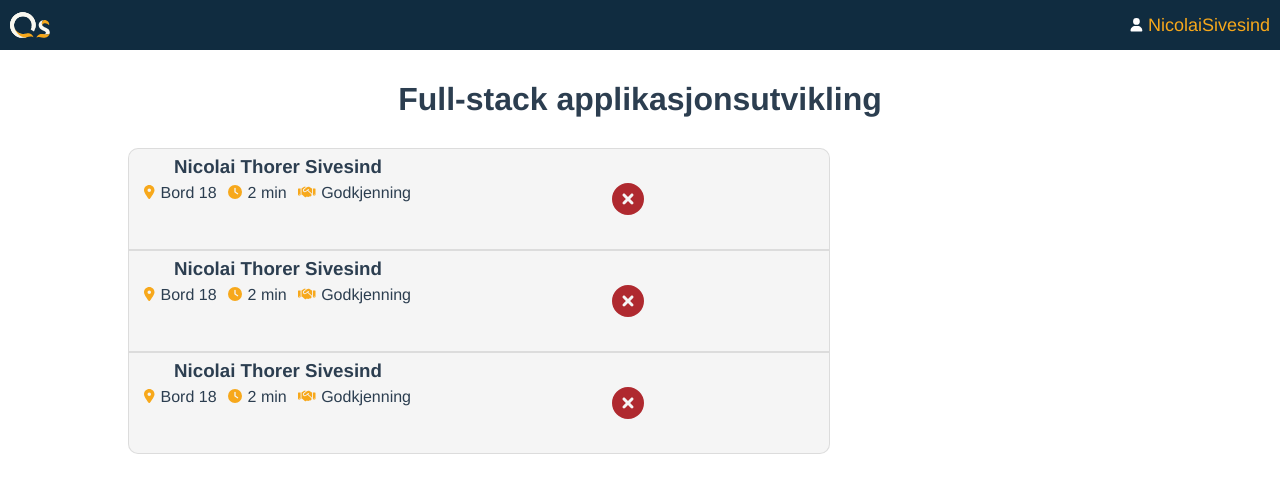
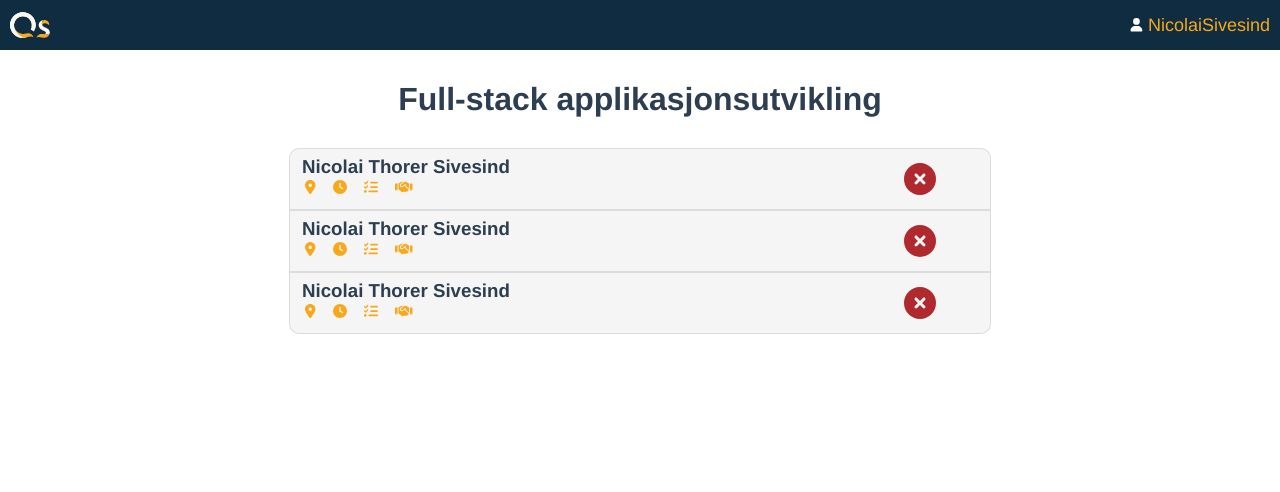
Before and after one commit to erl1erl1/qs3, a Vue app in the folder qs/: page /queue in a window 1280 px wide. Shown: the top 492 px of the page. Built offline with nearby package versions, Linux system fonts and the light colour scheme.

Commit message:
queue item refactored to use css-grid

```diff
--- a/qs/src/components/QueueItem.vue
+++ b/qs/src/components/QueueItem.vue
@@ -5,15 +5,19 @@
     <div id="content">
       <div class="field">
         <font-awesome-icon icon="location-dot" class="field-icon" size="sm"/>
-        <p>Bord 18</p>
+        <p>{{ location }}</p>
       </div>
       <div class="field">
         <font-awesome-icon icon="clock" class="field-icon" size="sm"/>
-        <p>2 min</p>
+        <p>{{ queueTime }}</p>
+      </div>
+      <div class="field">
+        <font-awesome-icon icon="list-check" class="field-icon" size="sm"/>
+        <p>{{ task }}</p>
       </div>
       <div class="field">
         <font-awesome-icon icon="handshake" class="field-icon" size="sm"/>
-        <p>Godkjenning</p>
+        <p>{{ type }}</p>
       </div>
     </div>
   </div>
@@ -25,13 +29,20 @@
 
 <script>
 export default {
-  name: "QueueItem"
+  name: "QueueItem",
+
+  props: {
+    location: String,
+    queueTime: Number,
+    task: String,
+    type: String
+  }
 }
 </script>
 
 <style scoped>
 p {
-  margin: 5px 1px 5px 2px;
+  margin: 1px 1px 1px 2px;
 }
 
 #actions {
@@ -43,15 +54,16 @@ p {
 }
 
 #container {
-  min-height: 100px;
+  min-height: 60px;
   min-width: 310px;
   width: 80%;
   max-width: 700px;
+  margin: 0 auto 0 auto;
   background-color: whitesmoke;
   border: solid 1px rgba(0, 0, 0, 0.1);
   cursor: pointer;
-  display: flex;
-  flex-direction: row;
+  display: grid;
+  grid-template-columns: 80% 20%;
 }
 
 .field-icon {
@@ -63,7 +75,7 @@ p {
   display: flex;
   flex-direction: row;
   align-items: center;
-  margin: 0 5px 5px 5px;
+  margin: 0 5px 0 5px;
 }
 
 #clock {
@@ -71,7 +83,10 @@ p {
 }
 
 #queue-info {
-  margin: 0 10px 0 10px;
+  display: flex;
+  align-items: flex-start;
+  flex-direction: column;
+  margin: 0 0 0 10px;
 }
 
 #name {
@@ -81,7 +96,8 @@ p {
 #content {
   display: flex;
   justify-content: left;
-  align-items: start;
-
+  align-items: flex-start;
+  flex-wrap: wrap;
+  margin-bottom: 7px;
 }
 </style>
--- a/qs/src/main.js
+++ b/qs/src/main.js
@@ -26,14 +26,14 @@ import { FontAwesomeIcon } from '@fortawesome/vue-fontawesome'
 import {
     faBook, faUser, faUserGraduate,
     faLocationDot, faClock, faCircleXmark,
-    faHandshake
+    faHandshake, faListCheck
 } from '@fortawesome/free-solid-svg-icons'
 
     // Add icons to library
 library.add(
     faBook, faUser, faUserGraduate,
     faLocationDot, faClock, faCircleXmark,
-    faHandshake
+    faHandshake, faListCheck
 )
 
 // Create app
```
